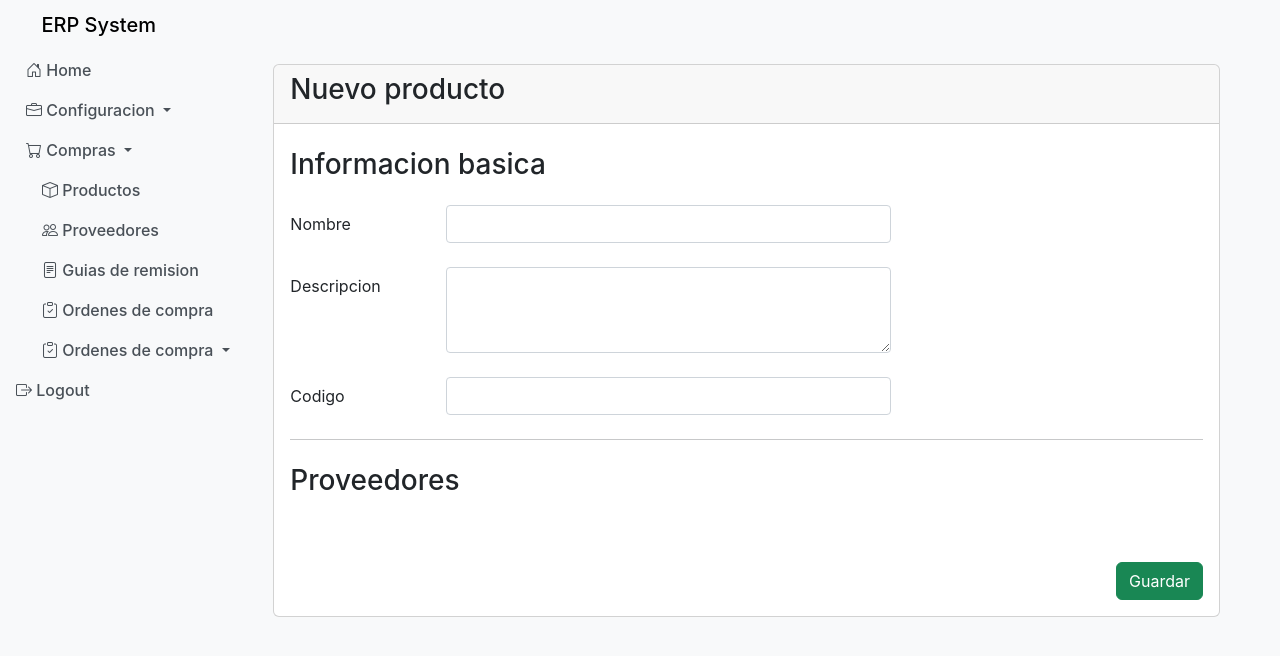
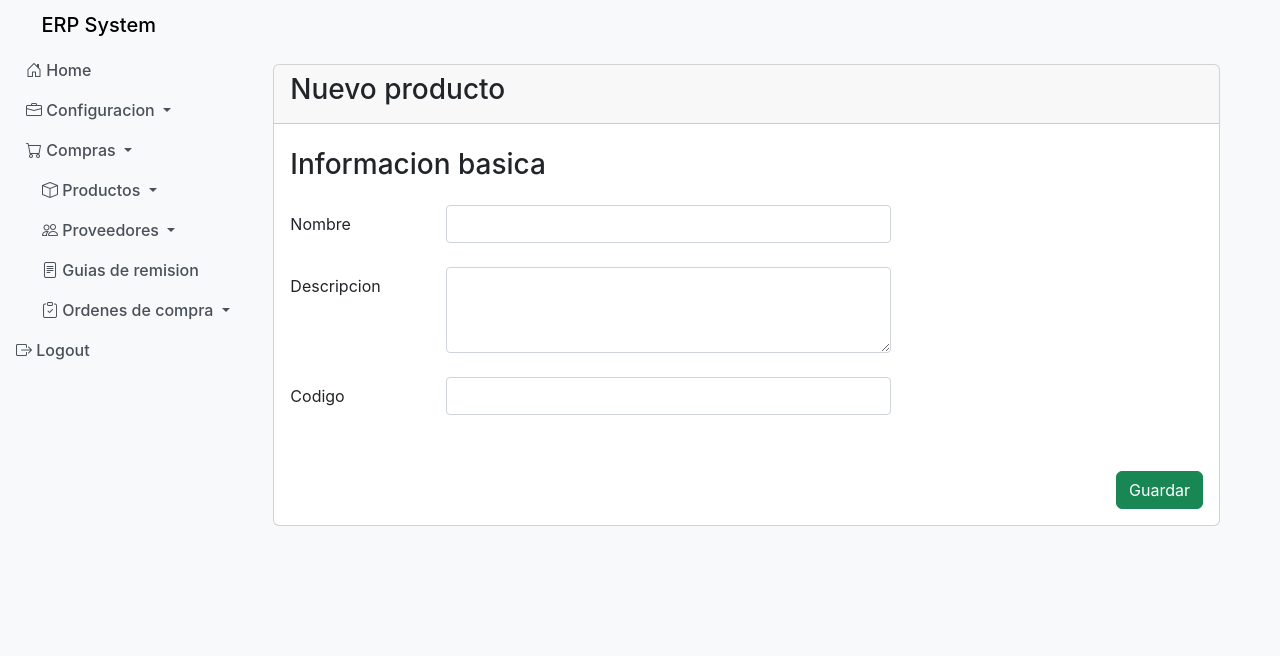
Before and after one commit to jllanosmiranda/erp, a Django app: page /procurement/products/new in a window 1280 px wide, after a click on "Compras". Shown: the top 656 px of the page. Run offline with Django 5.2, Linux system fonts and the light colour scheme; the visitor is signed in with stand-in values (Sample User, id 1).

Commit message:
refactor navbar structure and remove supplier form logic from product creation
- Update navbar to introduce dropdown menus for "Productos" and "Proveedores" with submenus for better navigation.
- Remove supplier-related form logic and sections from the product creation template (`new.html`) to declutter UI.

```diff
--- a/ERPDjangoProject/procurement/templates/procurement/products/pages/new.html
+++ b/ERPDjangoProject/procurement/templates/procurement/products/pages/new.html
@@ -29,41 +29,6 @@
                     </div>
                 {% endfor %}
 
-                <hr class="my-4"/>
-                <h3 class="mt-2">Proveedores</h3>
-
-                {{ suppliers_formset.management_form }}
-                {% if suppliers_formset.non_form_errors %}
-                    <div class="messages mb-3">
-                        {% for error in suppliers_formset.non_form_errors %}
-                            <div class="alert alert-danger">{{ error }}</div>
-                        {% endfor %}
-                    </div>
-                {% endif %}
-
-                {% for supplier_form in suppliers_formset %}
-                    <div class="border rounded p-3 mb-3">
-                        {% for field in supplier_form %}
-                            {% if not field.is_hidden %}
-                                <div class="row mt-3">
-                                    <label for="{{ field.id_for_label }}" class="col-form-label col-xs-12 col-sm-3 col-md-3 col-lg-2 col-xl-2 col-xxl-2">
-                                        {{ field.label }}
-                                    </label>
-                                    <div class="col-xs-12 col-sm-9 col-md-9 col-lg-6 col-xl-6 col-xxl-6">
-                                        {{ field }}
-                                        <div class="messages">
-                                            {% for error in field.errors %}
-                                                <div class="alert alert-danger">{{ error }}</div>
-                                            {% endfor %}
-                                        </div>
-                                    </div>
-                                </div>
-                            {% else %}
-                                {{ field }}
-                            {% endif %}
-                        {% endfor %}
-                    </div>
-                {% endfor %}
             </div>
             <div class="mt-4 text-end p-3">
                 <button type="submit" class="btn btn-success">Guardar</button>
--- a/ERPDjangoProject/templates/components/navbar.html
+++ b/ERPDjangoProject/templates/components/navbar.html
@@ -22,10 +22,6 @@
                                 Negocio
                             </a>
                         </li>
-                    </ul>
-                </div>
-                <div class="collapse" id="negocioSubmenu">
-                    <ul class="nav flex-column ms-3">
                         <li class="nav-item">
                             <a class="nav-link" href="{% url 'settings_purchase' %}">
                                 <i class="bi bi-gear"></i>
@@ -43,23 +39,46 @@
                 <div class="collapse" id="comprasSubmenu">
                     <ul class="nav flex-column ms-3">
                         <li class="nav-item">
-                            <a class="nav-link" href="{% url 'products' %}">
+                            <a class="nav-link dropdown-toggle" href="#productsSubmenu" data-bs-toggle="collapse" role="button" aria-expanded="false" aria-controls="settingsSubmenu">
                                 <i class="bi bi-box"></i> Productos
                             </a>
+                            <div class="collapse" id="productsSubmenu">
+                                <ul class="nav flex-column ms-3">
+                                    <li class="nav-item">
+                                        <a class="nav-link" href="{% url 'product_new' %}">
+                                                <i class="bi bi-file-plus"></i> Nuevo
+                                        </a>
+                                    </li>
+                                    <li class="nav-item">
+                                        <a class="nav-link" href="{% url 'products' %}">
+                                            <i class="bi bi-card-list"></i> Lista
+                                        </a>
+                                    </li>
+                                </ul>
+                            </div>
                         </li>
                         <li class="nav-item">
-                            <a class="nav-link" href="{% url 'suppliers' %}">
+                            <a class="nav-link dropdown-toggle" href="#supplierSubmenu" data-bs-toggle="collapse" role="button" aria-expanded="false" aria-controls="settingsSubmenu">
                                 <i class="bi bi-people"></i> Proveedores
                             </a>
+                            <div class="collapse" id="supplierSubmenu">
+                                <ul class="nav flex-column ms-3">
+                                    <li class="nav-item">
+                                        <a class="nav-link" href="{% url 'create_supplier' %}">
+                                            <i class="bi bi-file-plus"></i> Nuevo
+                                        </a>
+                                    </li>
+                                    <li class="nav-item">
+                                        <a class="nav-link" href="{% url 'suppliers' %}">
+                                            <i class="bi bi-card-list"></i> Lista
+                                        </a>
+                                    </li>
+                                </ul>
+                            </div>
                         </li>
                         <li class="nav-item">
                             <a class="nav-link" href="{% url 'good_receipt_note_new' %}">
                                 <i class="bi bi-file-text"></i> Guias de remision
-                            </a>
-                        </li>
-                        <li class="nav-item">
-                            <a class="nav-link" href="{% url 'purchase_requirement_list' %}">
-                                <i class="bi bi-clipboard-check"></i> Ordenes de compra
                             </a>
                         </li>
                         <li class="nav-item">
```
